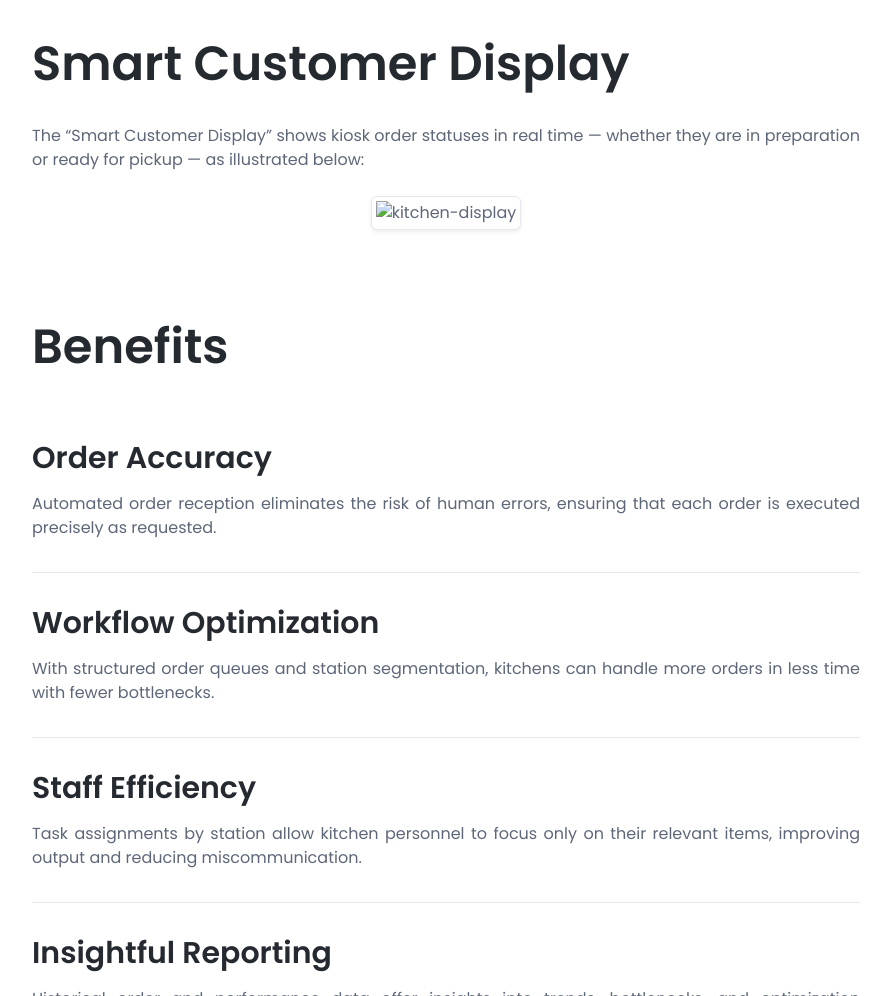
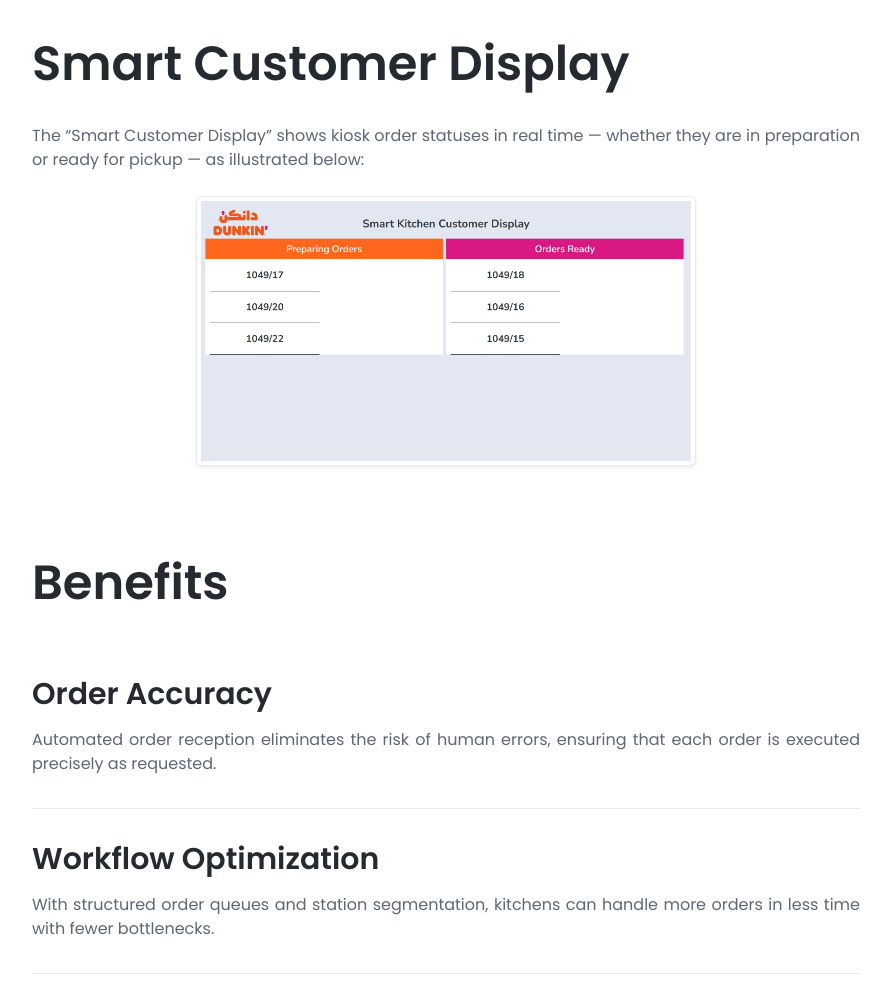
Before and after one commit to sorayaadj/smartprints-documentation, a plain HTML site: page smart-kitchen-app.html in a window 1280 px wide. Shown: the part 4912-5908 px from the top of the page, without its empty margins (344-1235 px from the left). Drawn offline with nearby package versions, Linux system fonts and the light colour scheme.

Commit message:
added missing img smart kitchen

```diff
--- a/smart-kitchen-app.html
+++ b/smart-kitchen-app.html
@@ -359,7 +359,7 @@
       <header class="docs-header"><h1 class="docs-heading">Smart Customer Display</h1></header>
         <p>The “Smart Customer Display” shows kiosk order statuses in real time — whether they are in preparation or ready for pickup — as illustrated below:</p>
         <div class="text-center my-4">
-          <img src="assets/images/customer-display.png" alt="kitchen-display" class="img-thumbnail shadow-sm zoom-effect" style="max-width: 500px; width: 100%; cursor: pointer;" data-bs-toggle="modal" data-bs-target="#imageModal1">
+          <img src="assets/images/kitchen-display.jpg" alt="kitchen-display" class="img-thumbnail shadow-sm zoom-effect" style="max-width: 500px; width: 100%; cursor: pointer;" data-bs-toggle="modal" data-bs-target="#imageModal1">
         </div>
       </section>
     </article>
```
Also changed, not shown: assets/images/kitchen-display.jpg (added).
